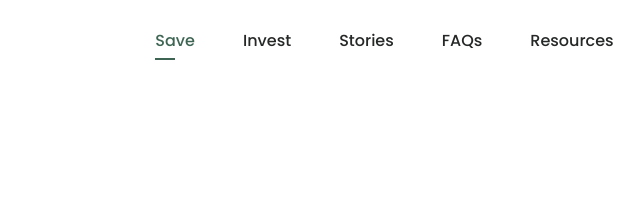
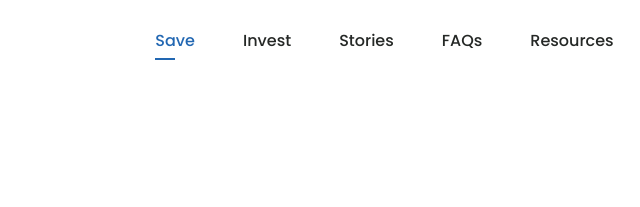
Before and after one commit to EmekaAgara/piggyvest, a plain HTML site: page index.html in a window 1280 px wide. Shown: the top 207 px of the page, 420-1060 px from the left. Drawn offline with nearby package versions, Linux system fonts and the light colour scheme.

Commit message:
piggy vest lp done

```diff
--- a/styles.css
+++ b/styles.css
@@ -8,7 +8,7 @@
   /*========== Colors ==========*/
   /*Color mode HSL(hue, saturation, lightness)*/
   --hue: 152;
-  --first-color: hsl(var(--hue), 24%, 32%);
+  --first-color: #2267b2;
   --first-color-alt: hsl(var(--hue), 24%, 28%);
   --first-color-light: hsl(var(--hue), 24%, 66%);
   --first-color-lighten: hsl(var(--hue), 24%, 92%);
```
